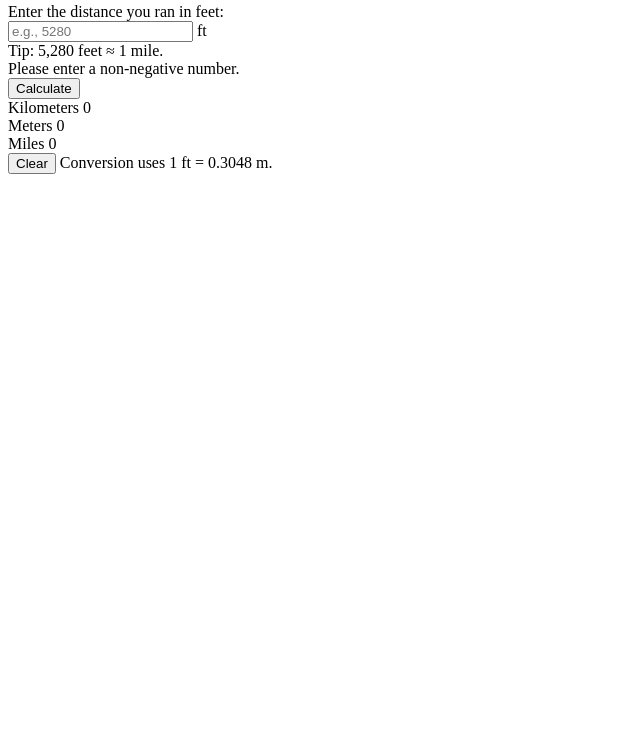
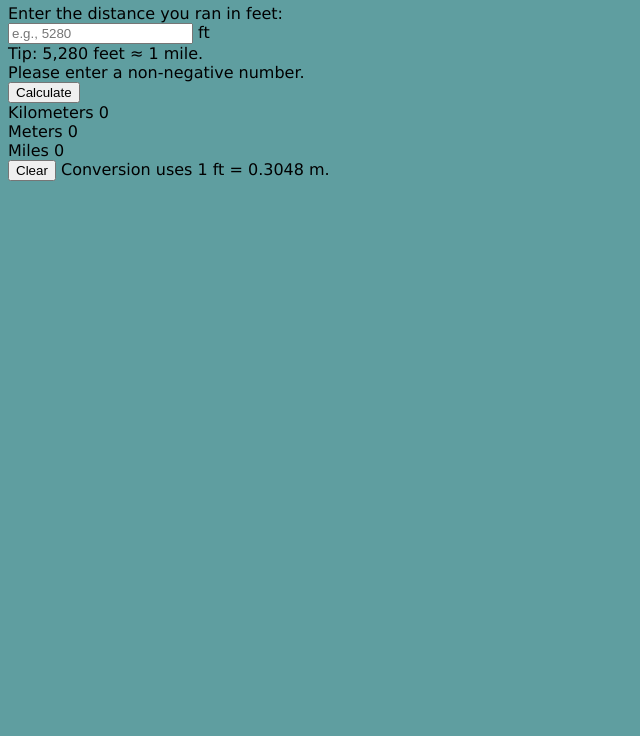
Before and after one commit to AmieF88/school, a plain HTML site: page index.html in a window 1280 px wide. Shown: the part 64-800 px from the top of the page, without its empty margins (0-640 px from the left). Drawn offline with Linux system fonts and the light colour scheme.

Commit message:
added css to file

```diff
--- a/index.html
+++ b/index.html
@@ -4,7 +4,7 @@
   <meta charset="UTF-8" />
   <title>Feet to Kilometers Converter</title>
   <meta name="viewport" content="width=device-width, initial-scale=1" />
-  <link rel="stylesheet" href="style.css" />
+  <link rel="stylesheet" href="styles.css" />
 </head>
 <body>
   <section class="card" role="region" aria-label="Feet to kilometers converter">
--- /dev/null
+++ b/styles.css
@@ -0,0 +1,6 @@
+body{
+    color: black;
+    font-family: 'Lucida Sans', 'Lucida Sans Regular', 'Lucida Grande', 'Lucida Sans Unicode', Geneva, Verdana, sans-serif;
+    font-size: 25xp;
+    background-color: cadetblue;
+}
```
